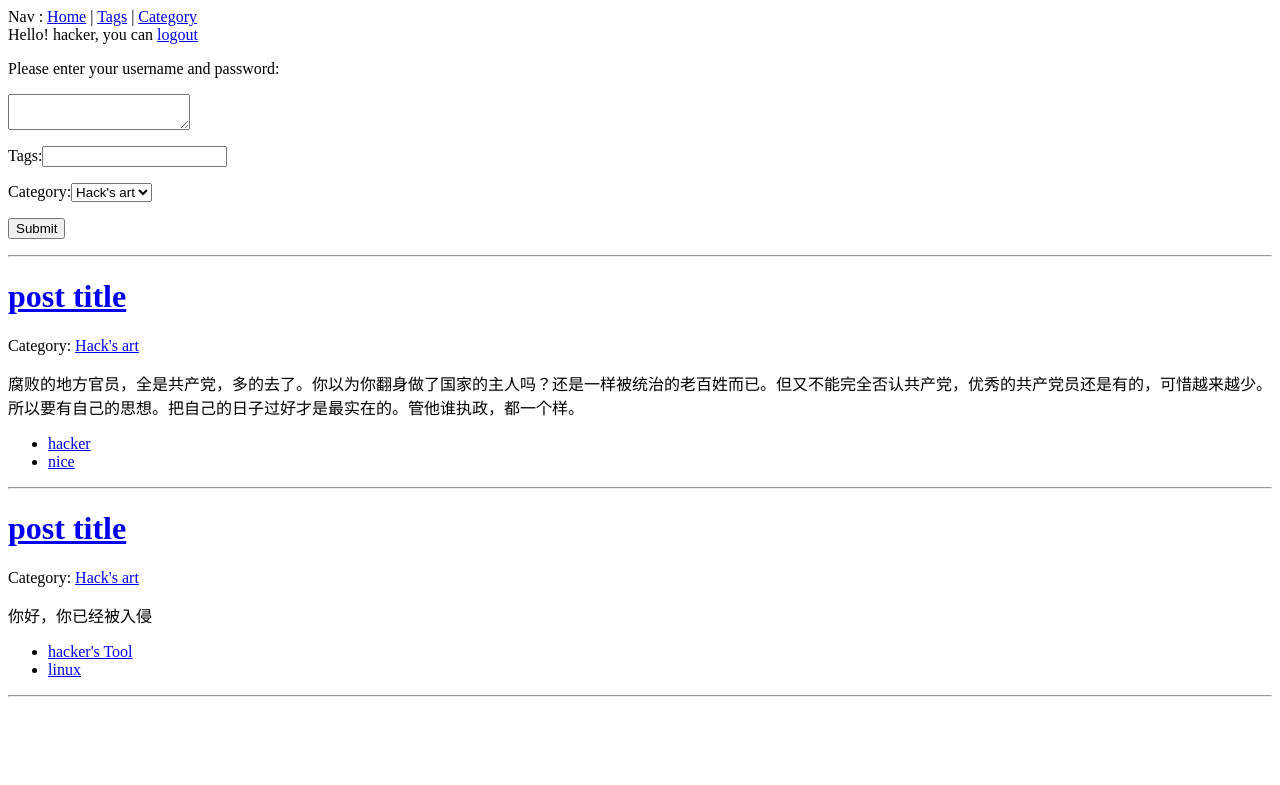
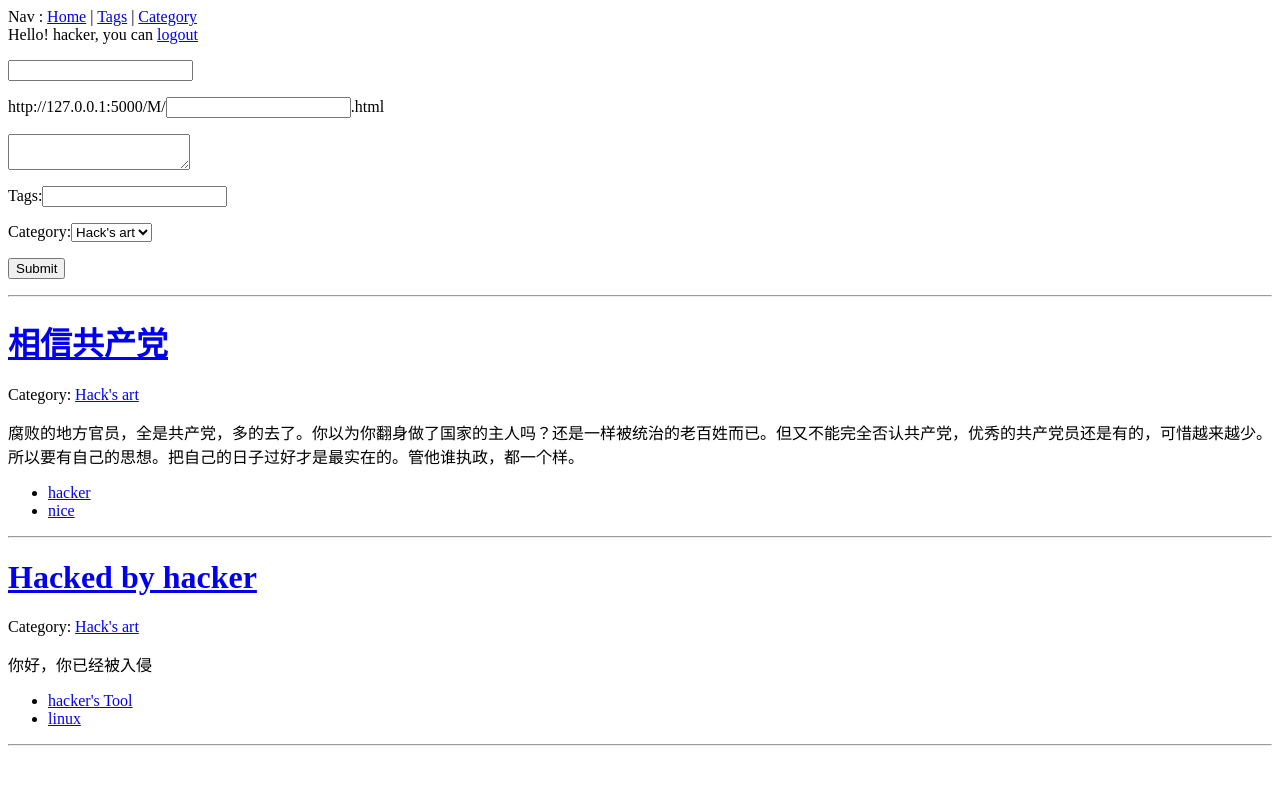
Before and after one commit to HB6H057/logStream, a Flask app: page / in a window 1280 px wide. Shown: the top 785 px of the page. Run offline with Flask 2, Linux system fonts and the light colour scheme; a user stored in the database is signed in; data comes from the database, SQL or seed files in the repository; both versions use the stored data as it was after the commit.

Commit message:
add 'titile slug' of post

```diff
--- a/app/forms.py
+++ b/app/forms.py
@@ -45,6 +45,8 @@ class RegistrationForm(Form):
 # http://stackoverflow.com/questions/17887519/how-to-use-queryselectfield-in-flask
 # http://stackoverflow.com/questions/17307351/adding-fk-queryselectfield-to-wtform-generated-by-model-form
 class PostForm(Form):
+    title           = StringField('title')
+    slug            = StringField('slug')
     body            = TextAreaField("What's on your mind?", validators=[DataRequired()])
     tags            = StringField('tags')
     select_category = QuerySelectField(query_factory=categories, get_label='name')
--- a/app/templates/index.html
+++ b/app/templates/index.html
@@ -3,7 +3,8 @@
 {% if current_user.is_authenticated() %}
 <form action="" method="POST" name="post">
   {{ form.hidden_tag() }}
-  <p>Please enter your username and password: </p>
+  <p>{{ form.title }}</p>
+  <p>http://127.0.0.1:5000/M/{{ form.slug }}.html</p>
   <p>{{ form.body }}</p>
   {% if form.body.errors %}
       <span style="color: red;">GlaDOS: "You are kidding me."</span>
--- a/app/templates/posts.html
+++ b/app/templates/posts.html
@@ -1,4 +1,4 @@
-<h1><a href="#">post title</a><br /></h1>
+<h1><a href="/M/{{ post.slug }}.html">{{ post.title }}</a><br /></h1>
 <p>Category: {% for cate in post.cates %}<a href="/category/{{ cate.slug }}">{{ cate.name }}</a>{%endfor%}</p>
 <p>{{ post.body }}</p>
 <ul>
--- a/app/views.py
+++ b/app/views.py
@@ -23,10 +23,11 @@ def index():
         if '' in tags:
             tags.remove('')
 
-        post_new(body=form.body.data, user=current_user._get_current_object(), tagnames=tags,
-                 cates=form.select_category.data)
+        post_new(body=form.body.data, user=current_user._get_current_object(),
+                 tagnames=tags, cates=form.select_category.data,
+                 title=form.title.data, slug=form.slug.data)
 
-        pdb.set_trace()
+        # pdb.set_trace()
         flash('post a new post success')
         return redirect(url_for('index'))
     posts = Post.query.order_by(Post.timestamp.desc()).all()
```
Also changed, not shown: app/models.py (+5 -3 lines), app.db, 1 other file.
